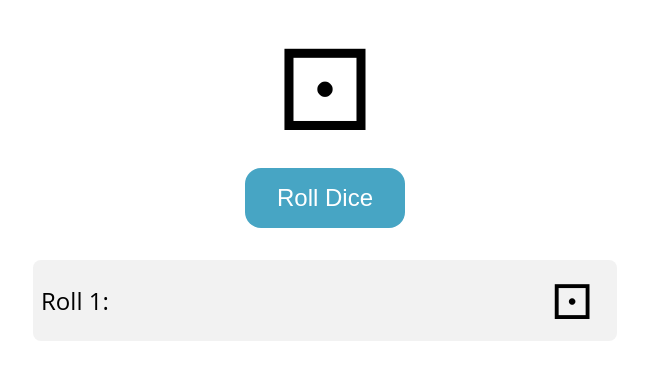
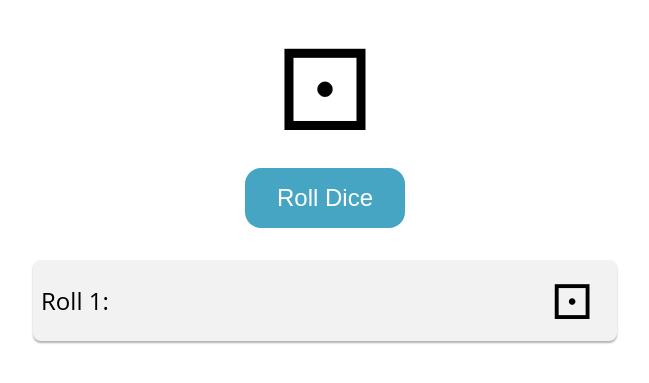
Before and after one commit to M-N-TEJA-SRI/web_dev, a plain HTML site: page index.html in a window 1280 px wide. Both pictures are taken after a click on the button "Roll Dice". Shown: the part 119-502 px from the top of the page, without its empty margins (315-964 px from the left). Drawn offline with Linux system fonts and the light colour scheme.

Commit message:
Update style.css

```diff
--- a/style.css
+++ b/style.css
@@ -1,60 +1,60 @@
-body{
-  font-family:"Open Sans",sans-serif;
-  text-align:center;
-  margin:0;
+body {
+  font-family: "Open Sans", sans-serif;
+  text-align: center;
+  margin: 0;
 }
-h1{
-  font-size:3rem;
-  margin-top:2rem;
+h1 {
+  font-size: 3rem;
+  margin-top: 2rem;
 }
-.dice{
-  font-size:7rem;
-  margin:5px;
-  animation-duration:1s;
-  animation-fill-mode:forwards;
+.dice {
+  font-size: 7rem;
+  margin: 5px;
+  animation-duration: 1s;
+  animation-fill-mode: forwards;
 }
-button{
-  background-color:#47a5c4;
-  color:white;
-  font-size:1.5rem;
-  padding:1rem 2rem;
-  border:none;
-  border-radius:1rem;
-  cursor:pointer;
-  transition:background-color .3s ease;
+button {
+  background-color: #47a5c4;
+  color: white;
+  font-size: 1.5rem;
+  padding: 1rem 2rem;
+  border: none;
+  border-radius: 1rem;
+  cursor: pointer;
+  transition: background-color 0.3s ease;
 }
-button:hover{
-  background-color:#2e8baf;
+button:hover {
+  background-color: #2e8baf;
 }
-ul{
-  list-style:none;
-  padding:0;
-  max-width:600px;
-  margin:2rem auto;
+ul {
+  list-style: none;
+  padding: 0;
+  max-width: 600px;
+  margin: 2rem auto;
 }
-.roll-animation{
-  animation-name:roll;
+.roll-animation {
+  animation-name: roll;
 }
-@keyframe roll{
-  0%{
-  transform:rotateY(0deg) rotateX(0deg);
+@keyframes roll {
+  0% {
+    transform: rotateY(0deg) rotateX(0deg);
+  }
+  100% {
+    transform: rotateY(720deg) rotateX(720deg);
+  }
 }
-100%{
-transform:rotateY(720deg) rotateX(720deg);
+li {
+  font-size: 1.5rem;
+  padding: 0.5rem;
+  margin: 0.5rem;
+  background-color: #f2f2f2;
+  border-radius: 0.5rem;
+  box-shadow: 0 2px 2px rgba(0, 0, 0, 0.3);
+  display: flex;
+  justify-content: space-between;
+  align-items: center;
 }
+li span {
+  font-size: 3rem;
+  margin-right: 1rem;
 }
-li{
-  font-size:1.5rem;
-  padding:.5rem;
-  margin:.5rem;
-  background-color:#f2f2f2;
-  border-radius:.5rem;
-  box-shadeow:0 2px 2px rgba(0,0.0,.3);
-  display:flex;
-  justify-content:space-between;
-  align-items:center;
-}
-li span{
-  font-size:3rem;
-  margin-right:1rem;
-}
```
